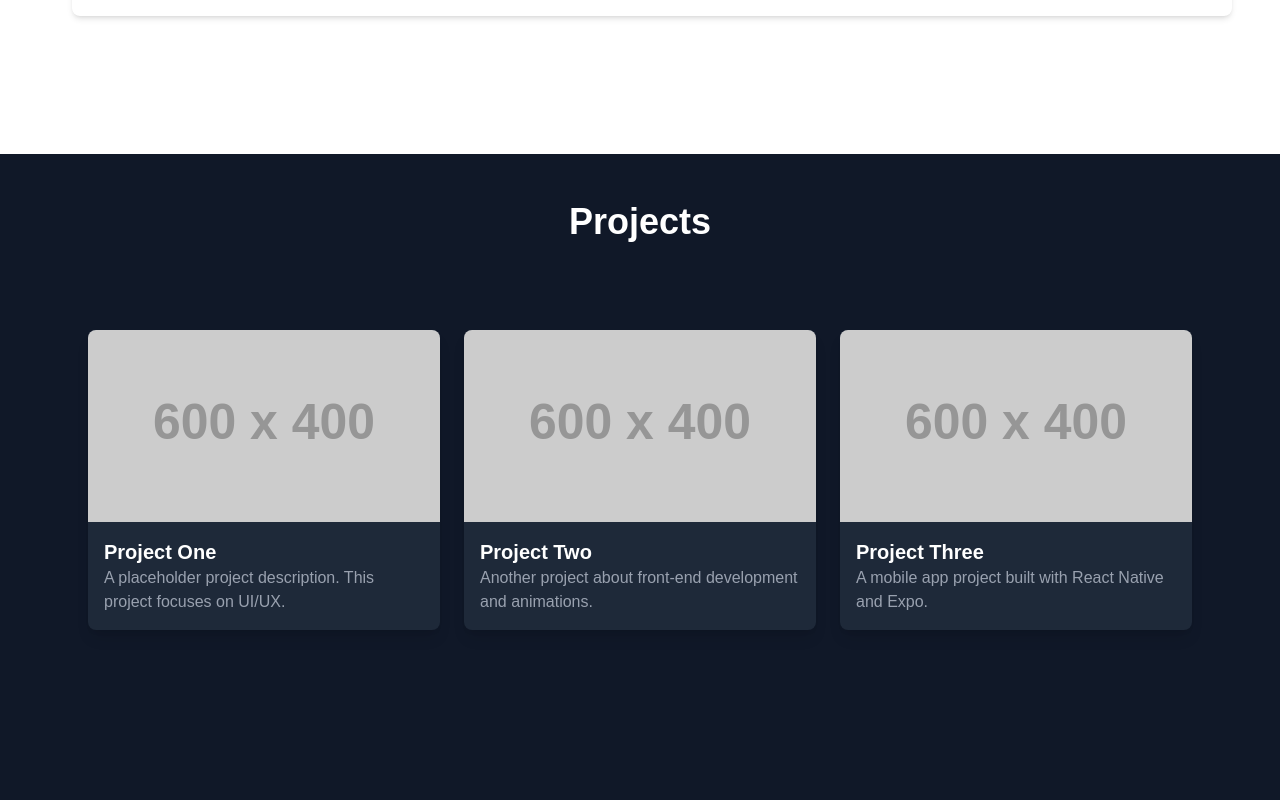
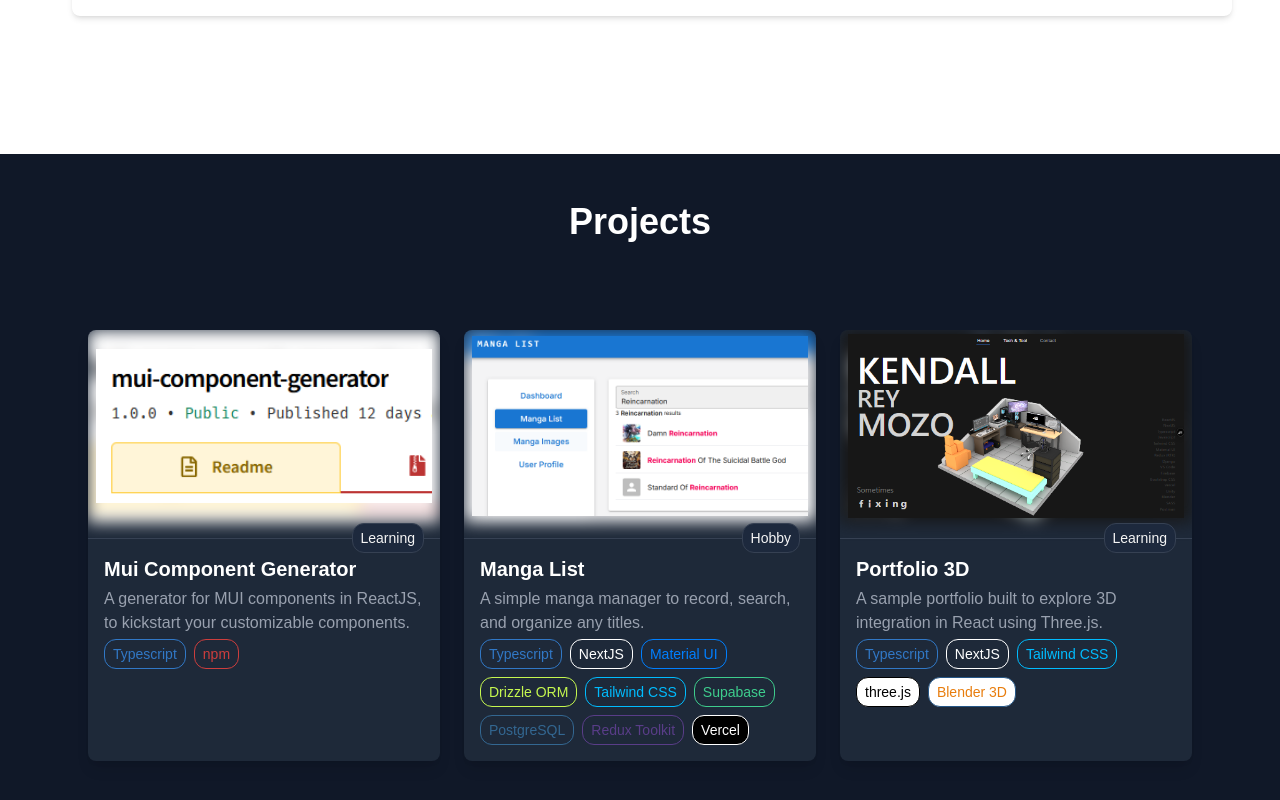
Before and after one commit to KendallRey/kendall-rey, a Next.js app: page / in a window 1280 px wide. Shown: the part 1510-2310 px from the top of the page. Built offline with nearby package versions, Linux system fonts and the light colour scheme.

Commit message:
update Projects section

```diff
--- a/src/app/@projects/page.tsx
+++ b/src/app/@projects/page.tsx
@@ -1,27 +1,55 @@
 'use client';
 
-import { Section } from '@/components';
+import { Chip, Section } from '@/components';
+import { PROJECT_TYPE } from '@/constants/enums';
+import { TECH } from '@/constants/techs';
 import { useIntersectionObserver } from '@/hooks/useIntersectionObserver';
+import Image from 'next/image';
+import Link from 'next/link';
 
 const projects = [
   {
-    title: 'Project One',
+    title: 'Mui Component Generator',
     description:
-      'A placeholder project description. This project focuses on UI/UX.',
-    link: '#',
-    image: 'https://via.placeholder.com/600x400',
+      'A generator for MUI components in ReactJS, to kickstart your customizable components.',
+    link: 'https://www.npmjs.com/package/mui-component-generator',
+    image: '/mui-component-generator.png',
+    techs: [TECH.TYPESCRIPT, TECH.NPM],
+    type: PROJECT_TYPE.LEARNING,
   },
   {
-    title: 'Project Two',
-    description: 'Another project about front-end development and animations.',
-    link: '#',
-    image: 'https://via.placeholder.com/600x400',
+    title: 'Manga List',
+    description:
+      'A simple manga manager to record, search, and organize any titles.',
+    link: 'https://github.com/KendallRey/manga-list',
+    image: '/manga-list.png',
+    techs: [
+      TECH.TYPESCRIPT,
+      TECH.NEXTJS,
+      TECH.MATERIAL_UI,
+      TECH.DRIZZLE,
+      TECH.TAILWIND,
+      TECH.SUPABASE,
+      TECH.POSTGRESQL,
+      TECH.REDUX,
+      TECH.VERCEL,
+    ],
+    type: PROJECT_TYPE.HOBBY,
   },
   {
-    title: 'Project Three',
-    description: 'A mobile app project built with React Native and Expo.',
-    link: '#',
-    image: 'https://via.placeholder.com/600x400',
+    title: 'Portfolio 3D',
+    description:
+      'A sample portfolio built to explore 3D integration in React using Three.js.',
+    link: 'https://nx-mono-coral.vercel.app/',
+    image: '/portfolio-2024.png',
+    techs: [
+      TECH.TYPESCRIPT,
+      TECH.NEXTJS,
+      TECH.TAILWIND,
+      TECH.THREE_JS,
+      TECH.BLENDER_3D,
+    ],
+    type: PROJECT_TYPE.LEARNING,
   },
 ];
 
@@ -43,31 +71,61 @@
   return (
     <Section
       id="projects"
-      className="min-h-screen flex flex-col bg-gray-900 text-white  md:p-12"
+      className="min-h-screen flex flex-col bg-gray-900 text-white md:p-12"
     >
-      <div className="max-w-6xl mx-auto px-6">
+      <div className="max-w-6xl mx-auto px-6 py-12 md:py-0">
         <h2 className="section-title text-4xl font-semibold text-center transition-all duration-700 mb-12">
           Projects
         </h2>
         <div className="grid md:grid-cols-2 lg:grid-cols-3 gap-6">
           {projects.map((project, index) => (
-            <a
+            <Link
               key={index}
               href={project.link}
               target="_blank"
               rel="noopener noreferrer"
               className="project-card translate-y-10 transition-all duration-700 bg-gray-800 rounded-lg overflow-hidden shadow-lg hover:scale-[1.02] hover:shadow-xl"
             >
-              <img
-                src={project.image}
-                alt={project.title}
-                className="w-full h-48 object-cover"
-              />
-              <div className="p-4">
+              <div className="w-full h-48 flex items-center relative">
+                <Image
+                  src={project.image}
+                  alt={project.title}
+                  fill
+                  priority
+                  quality={20}
+                  className="object-cover"
+                  style={{ filter: 'blur(8px)' }}
+                />
+                <Image
+                  src={project.image}
+                  alt={project.title}
+                  width={392}
+                  height={150}
+                  className="z-10 px-2"
+                />
+              </div>
+              <div className="relative mt-4 p-4 border-t border-gray-700 flex flex-col gap-1">
+                {project.type && (
+                  <Chip
+                    className={`${project.type.className} absolute right-[16px] top-[-16px]`}
+                  >
+                    {project.type.name}
+                  </Chip>
+                )}
                 <h3 className="text-xl font-bold">{project.title}</h3>
                 <p className="text-gray-400">{project.description}</p>
+                <div className="flex gap-2 flex-wrap">
+                  {project.techs?.map((tech) => (
+                    <Chip
+                      key={tech.name}
+                      className={`tech-chip transition-all duration-700 ${tech.className || ''}`}
+                    >
+                      {tech.name}
+                    </Chip>
+                  ))}
+                </div>
               </div>
-            </a>
+            </Link>
           ))}
         </div>
       </div>
```
